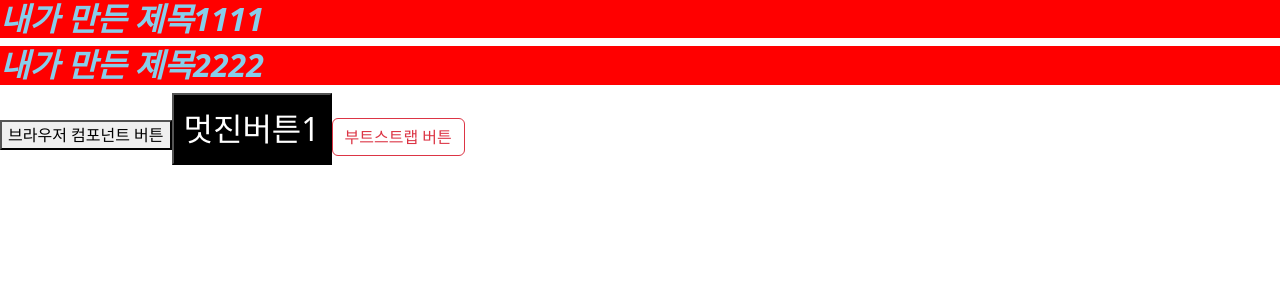
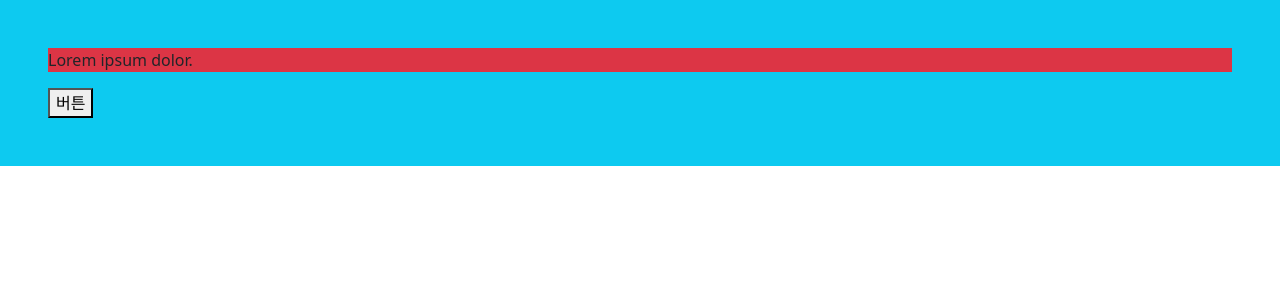
Before and after one commit to sebaek/react-20250630, a React (Vite) app: page / in a window 1280 px wide. Shown: the top 300 px of the page. Built offline with nearby package versions, Linux system fonts and the light colour scheme.

Commit message:
이벤트 버블링

```diff
--- /dev/null
+++ b/src/App21.jsx
@@ -0,0 +1,25 @@
+import React from "react";
+
+function App21(props) {
+  function handleButtonClick(e) {
+    // e : event 객체
+    console.log(e);
+
+    // stopPropagation() : 이벤트 전달 막기
+    e.stopPropagation();
+    console.log("버튼 클릭");
+  }
+
+  return (
+    <div className="p-5 bg-info" onClick={() => console.log("div 클릭")}>
+      {/* 연습:  p 클릭 이벤트가 div까지 전파되지 않도록 코드 수정*/}
+      <p className="bg-danger" onClick={() => console.log("para 클릭")}>
+        Lorem ipsum dolor.
+      </p>
+
+      <button onClick={handleButtonClick}>버튼</button>
+    </div>
+  );
+}
+
+export default App21;
--- a/src/main.jsx
+++ b/src/main.jsx
@@ -1,10 +1,10 @@
 import { StrictMode } from "react";
 import { createRoot } from "react-dom/client";
 import "bootstrap/dist/css/bootstrap.min.css";
-import App20 from "./App20.jsx";
+import App21 from "./App21.jsx";
 
 createRoot(document.getElementById("root")).render(
   <StrictMode>
-    <App20 />
+    <App21 />
   </StrictMode>,
 );
```
